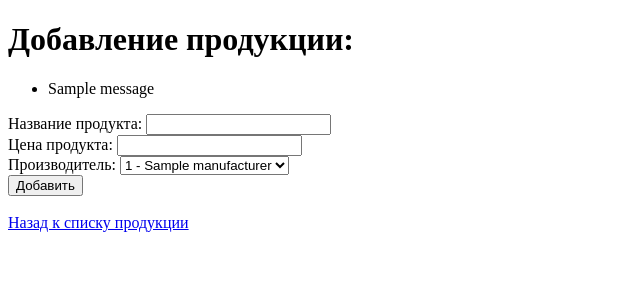
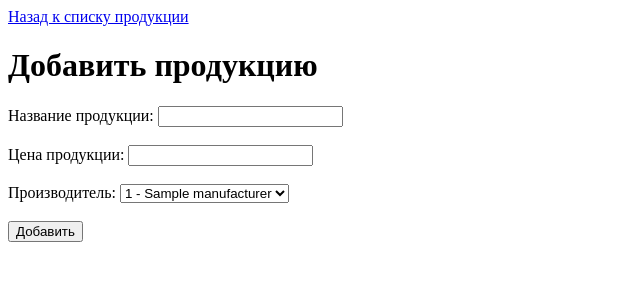
Before and after one commit to solidus66/BD_confectionery, a Flask app: page /product/add in a window 1280 px wide. Shown: the top 300 px of the page, without its empty margins (0-640 px from the left). Run offline with Flask 3, Linux system fonts and the light colour scheme; tables that the repository leaves empty hold one stand-in row (values such as "Sample post"); one stand-in notice (Sample message) is shown.

Commit message:
fixed adding products

```diff
--- a/templates/add_product.html
+++ b/templates/add_product.html
@@ -7,32 +7,28 @@
 </head>
 
 <body>
-    <h1>Добавление продукции:</h1>
-    {% with messages = get_flashed_messages() %}
-    {% if messages %}
-    <ul class=flashes>
-        {% for message in messages %}
-        <li>{{ message }}</li>
-        {% endfor %}
-    </ul>
-    {% endif %}
-    {% endwith %}
-    <form action="{{ url_for('add_product') }}" method="post">
-        <label>Название продукта:</label>
-        <input type="text" name="product_name" value="{{ form.product_name }}"><br>
-        <label>Цена продукта:</label>
-<!--        <input type="text" name="product_price" value="{{ form.product_price }}"><br>-->
-        <input type="numeric" id="product_price" name="product_price" required min="0"><br>
+    <a href="{{ url_for('view_products') }}">Назад к списку продукции</a>
+    <h1>Добавить продукцию</h1>
+    <form method="post">
+        <label for="product_name">Название продукции:</label>
+        <input type="text" id="product_name" name="product_name" required>
+        <br>
+        <br>
+        <label>Цена продукции:</label>
+        <input type="numeric" id="product_price" name="product_price" required min="0">
+        <br>
+        <br>
         <label>Производитель:</label>
         <select name="manufacturer_id">
             {% for manufacturer in manufacturers %}
-            <option value="{{ manufacturer.manufacturer_id }}" {% if manufacturer.manufacturer_id == form.manufacturer_id %}selected{% endif %}>{{ manufacturer.manufacturer_id }} - {{ manufacturer.manufacturer_name }}</option>
+            <option value="{{ manufacturer.manufacturer_id }}" {% if manufacturer.manufacturer_id==form.manufacturer_id
+                %}selected{% endif %}>{{ manufacturer.manufacturer_id }} - {{ manufacturer.manufacturer_name }}</option>
             {% endfor %}
-        </select><br>
+        </select>
+        <br>
+        <br>
         <input type="submit" value="Добавить">
     </form>
-    <br>
-    <a href="{{ url_for('view_products') }}">Назад к списку продукции</a>
 </body>
 
 </html>
```
